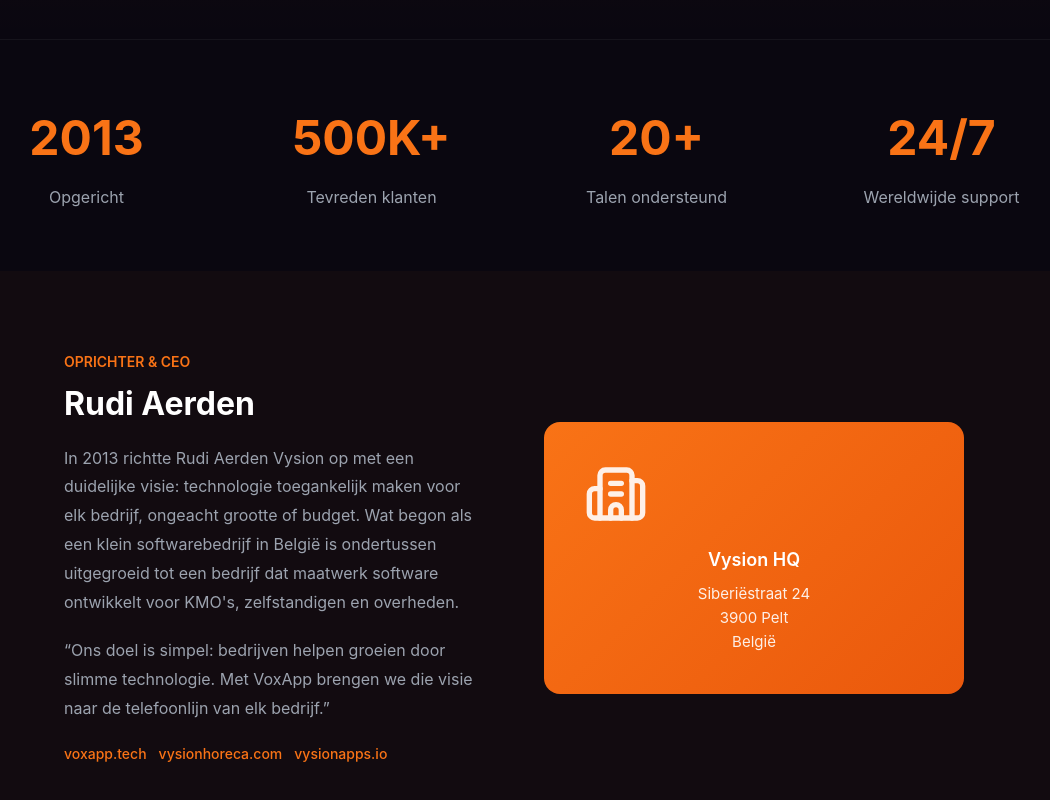
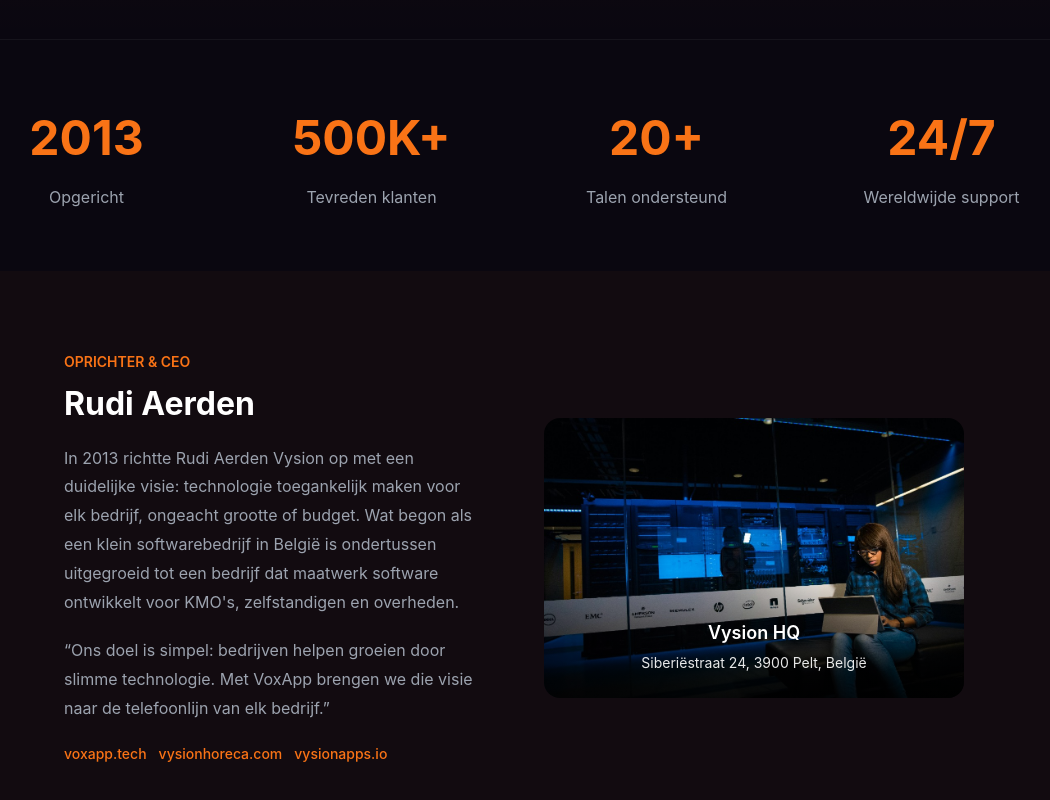
Before and after one commit to rudiaerden19-blip/voxapp, a Next.js app: page /over-ons in a window 1280 px wide. Shown: the part 422-1222 px from the top of the page, without its empty margins (126-1176 px from the left). Built offline with nearby package versions, Linux system fonts and the light colour scheme.

Commit message:
Replace HQ icon box with office photo
Co-authored-by: Cursor <cursoragent@cursor.com>

```diff
--- a/src/app/over-ons/page.tsx
+++ b/src/app/over-ons/page.tsx
@@ -122,18 +122,34 @@ export default function OverOnsPage() {
               </div>
             </div>
             <div style={{
-              background: 'linear-gradient(135deg, #f97316 0%, #ea580c 100%)',
               borderRadius: 16,
-              padding: 40,
-              textAlign: 'center'
+              overflow: 'hidden',
+              position: 'relative'
             }}>
-              <Building2 size={64} style={{ marginBottom: 20, opacity: 0.9 }} />
-              <p style={{ fontSize: 18, fontWeight: 600, marginBottom: 8 }}>Vysion HQ</p>
-              <p style={{ fontSize: 15, opacity: 0.9 }}>
-                Siberiëstraat 24<br />
-                3900 Pelt<br />
-                België
-              </p>
+              <img
+                src="/vysion-office.png"
+                alt="Vysion Office"
+                style={{
+                  width: '100%',
+                  height: '100%',
+                  objectFit: 'cover',
+                  minHeight: 280
+                }}
+              />
+              <div style={{
+                position: 'absolute',
+                bottom: 0,
+                left: 0,
+                right: 0,
+                background: 'linear-gradient(transparent, rgba(0,0,0,0.8))',
+                padding: '40px 24px 24px',
+                textAlign: 'center'
+              }}>
+                <p style={{ fontSize: 18, fontWeight: 600, marginBottom: 4 }}>Vysion HQ</p>
+                <p style={{ fontSize: 14, opacity: 0.9 }}>
+                  Siberiëstraat 24, 3900 Pelt, België
+                </p>
+              </div>
             </div>
           </div>
         </div>
```
Also changed, not shown: public/vysion-office.png (added).
